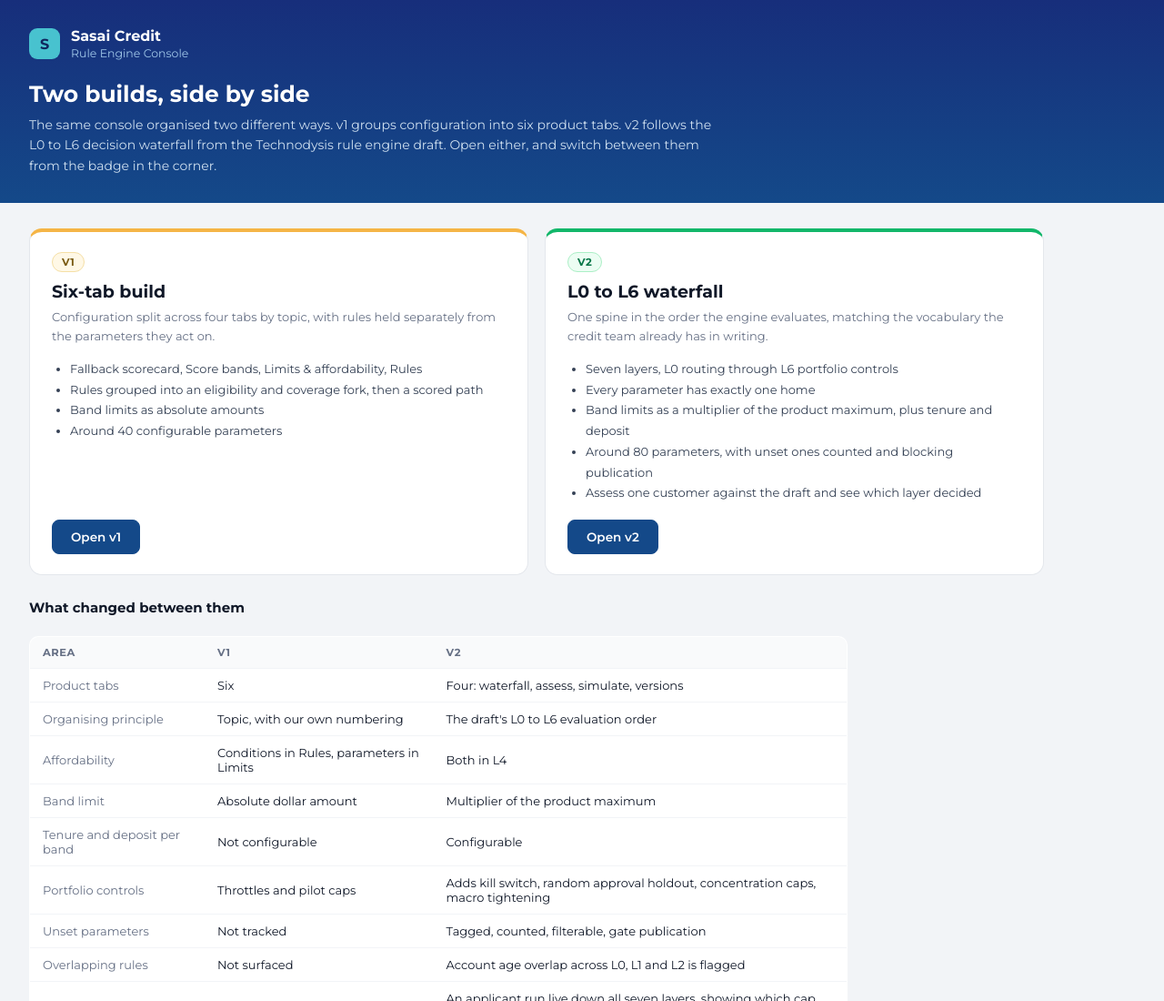
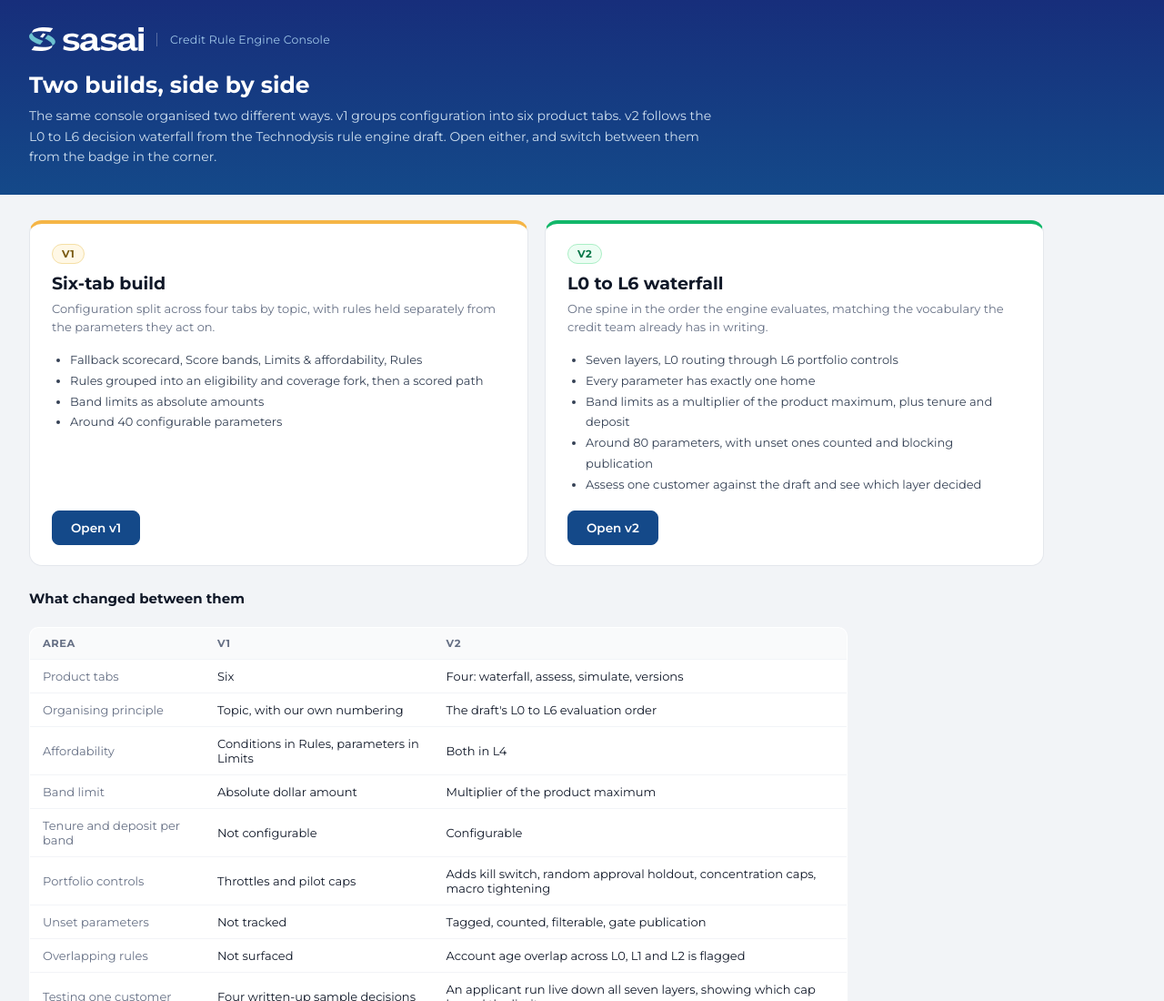
Before and after one commit to manan-malhotra1/creditscoring, a plain HTML site: page index.html in a window 1280 px wide. Shown: the top 1100 px of the page at 91% size. Drawn offline with Linux system fonts and the light colour scheme.

Commit message:
Use the real Sasai logo instead of a stand-in letter mark
Both builds and the chooser page drew their own mark: a teal rounded square
with a capital S in it. That is not the Sasai logo.

Replaces it with the official artwork, taken from the vector the developer
portal already ships and recoloured to the values sampled from the master
PNG: navy #224989 and teal #6BC0CF. The mark is five paths, the wordmark
six, so the same file serves both the full lockup and the mark alone.

assets/ now holds four SVGs shared by every page: the logo for light
backgrounds, a reversed version for the navy sidebar and header, the mark on
its own, and a square crop of the mark as a favicon. There was no favicon
before.

The hand-typed "Sasai Credit" beside the old mark is gone, since the
wordmark says it. The product name reads "Credit Rule Engine Console" under
the logo.

The artwork's navy and teal sit a shade off the interface palette
(#144989 / #48C2CF). The logo keeps its own colours and the interface keeps
its own, which is how the brand is applied elsewhere.

Co-Authored-By: Claude Opus 5 <noreply@anthropic.com>

```diff
--- a/index.html
+++ b/index.html
@@ -4,6 +4,7 @@
 <meta charset="utf-8">
 <meta name="viewport" content="width=device-width, initial-scale=1">
 <title>Sasai Credit: Rule Engine Console</title>
+<link rel="icon" type="image/svg+xml" href="assets/sasai-favicon.svg">
 <link rel="preconnect" href="https://fonts.googleapis.com">
 <link rel="preconnect" href="https://fonts.gstatic.com" crossorigin>
 <link href="https://fonts.googleapis.com/css2?family=Montserrat:wght@400;500;600;700&display=swap" rel="stylesheet">
@@ -19,14 +20,12 @@
     background: linear-gradient(180deg, #172E7B 0%, #144989 100%);
     color: #fff; padding: 30px 32px;
   }
-  .brand { display: flex; align-items: center; gap: 12px; }
-  .mark {
-    width: 34px; height: 34px; border-radius: 9px; background: #48C2CF;
-    display: flex; align-items: center; justify-content: center;
-    font-weight: 700; font-size: 16px; color: #10265E;
+  .brand { display: flex; align-items: center; gap: 14px; flex-wrap: wrap; }
+  .brand-logo { display: block; width: 126px; height: auto; }
+  .brand-sub {
+    font-size: 12.5px; color: #9FC6E8; letter-spacing: 0.2px;
+    padding-left: 14px; border-left: 1px solid rgba(255,255,255,0.28);
   }
-  .brand-name { font-size: 16px; font-weight: 700; }
-  .brand-sub { font-size: 12.5px; color: #9FC6E8; margin-top: 2px; }
   h1 { margin: 22px 0 0 0; font-size: 25px; font-weight: 700; }
   .lede { margin: 8px 0 0 0; font-size: 14px; color: #CFE0F0; max-width: 760px; line-height: 1.6; text-wrap: pretty; }
   main { flex: 1; padding: 28px 32px 56px 32px; max-width: 1180px; width: 100%; box-sizing: border-box; }
@@ -73,11 +72,8 @@
 
 <header>
   <div class="brand">
-    <div class="mark">S</div>
-    <div>
-      <div class="brand-name">Sasai Credit</div>
-      <div class="brand-sub">Rule Engine Console</div>
-    </div>
+    <img class="brand-logo" src="assets/sasai-logo-reversed.svg" alt="Sasai" width="126" height="26" />
+    <span class="brand-sub">Credit Rule Engine Console</span>
   </div>
   <h1>Two builds, side by side</h1>
   <p class="lede">The same console organised two different ways. v1 groups configuration into six product tabs. v2 follows the L0 to L6 decision waterfall from the Technodysis rule engine draft. Open either, and switch between them from the badge in the corner.</p>
--- a/v1/styles.css
+++ b/v1/styles.css
@@ -61,18 +61,13 @@ h1, h2, h3, h4, h5, h6 { margin: 0; font-size: inherit; font-weight: inherit; }
 .sidebar-brand {
   padding: 22px 20px 18px 20px;
   display: flex;
-  align-items: center;
-  gap: 10px;
+  flex-direction: column;
+  align-items: flex-start;
+  gap: 8px;
   border-bottom: 1px solid rgba(255,255,255,0.14);
 }
-.brand-mark {
-  width: 30px; height: 30px; border-radius: 8px;
-  background: #48C2CF;
-  display: flex; align-items: center; justify-content: center;
-  font-weight: 700; font-size: 15px; color: #10265E;
-}
-.brand-name { font-size: 14px; font-weight: 700; letter-spacing: 0.2px; }
-.brand-sub { font-size: 11.5px; color: #9FC6E8; margin-top: 1px; }
+.brand-logo { display: block; width: 112px; height: auto; }
+.brand-sub { font-size: 11.5px; color: #9FC6E8; letter-spacing: 0.2px; }
 
 .sidebar-nav {
   padding: 14px 12px;
--- a/v2/styles.css
+++ b/v2/styles.css
@@ -61,18 +61,13 @@ h1, h2, h3, h4, h5, h6 { margin: 0; font-size: inherit; font-weight: inherit; }
 .sidebar-brand {
   padding: 22px 20px 18px 20px;
   display: flex;
-  align-items: center;
-  gap: 10px;
+  flex-direction: column;
+  align-items: flex-start;
+  gap: 8px;
   border-bottom: 1px solid rgba(255,255,255,0.14);
 }
-.brand-mark {
-  width: 30px; height: 30px; border-radius: 8px;
-  background: #48C2CF;
-  display: flex; align-items: center; justify-content: center;
-  font-weight: 700; font-size: 15px; color: #10265E;
-}
-.brand-name { font-size: 14px; font-weight: 700; letter-spacing: 0.2px; }
-.brand-sub { font-size: 11.5px; color: #9FC6E8; margin-top: 1px; }
+.brand-logo { display: block; width: 112px; height: auto; }
+.brand-sub { font-size: 11.5px; color: #9FC6E8; letter-spacing: 0.2px; }
 
 .sidebar-nav {
   padding: 14px 12px;
```
Also changed, not shown: v1/index.html (+3 -5 lines), v2/index.html (+3 -5 lines), assets/sasai-favicon.svg (added), assets/sasai-logo-reversed.svg (added), assets/sasai-logo.svg (added), assets/sasai-mark-reversed.svg (added), assets/sasai-mark.svg (added), 1 other file.
